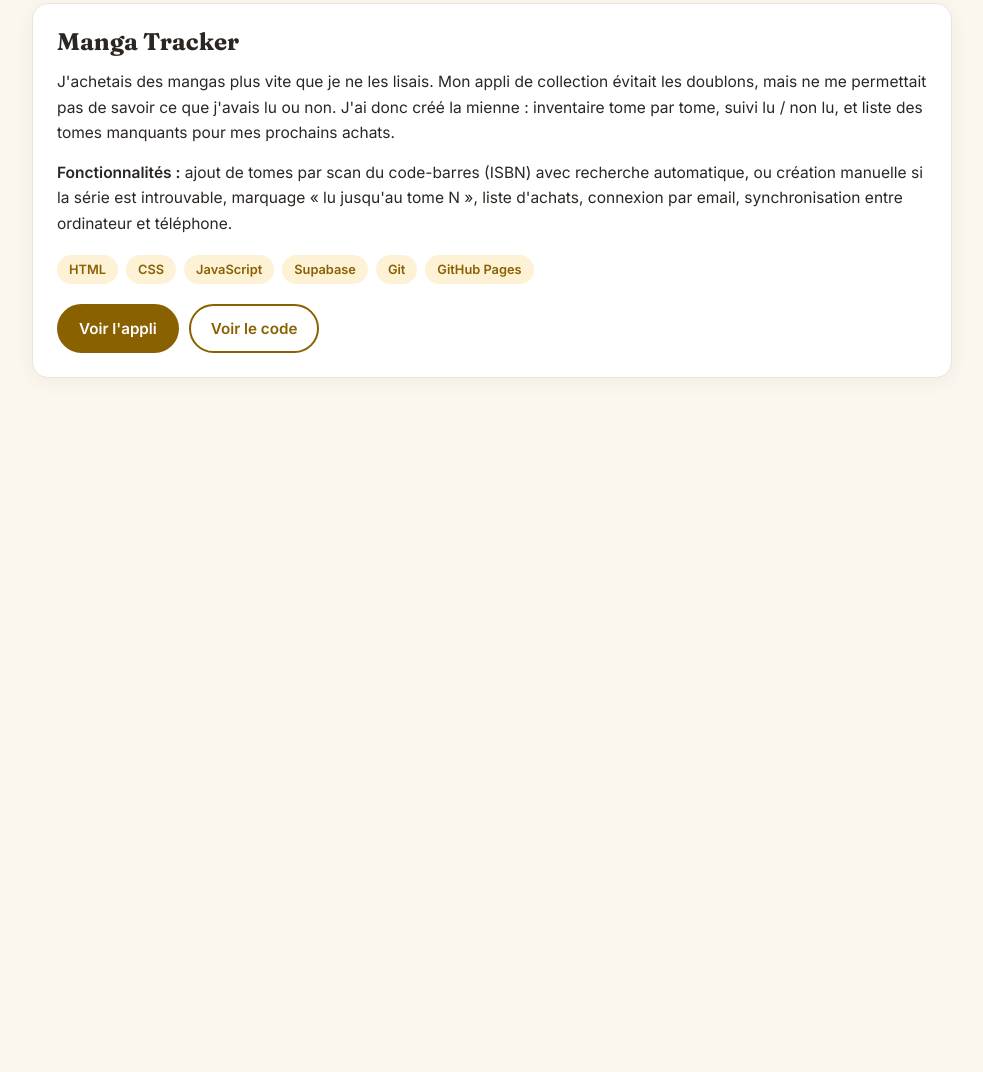
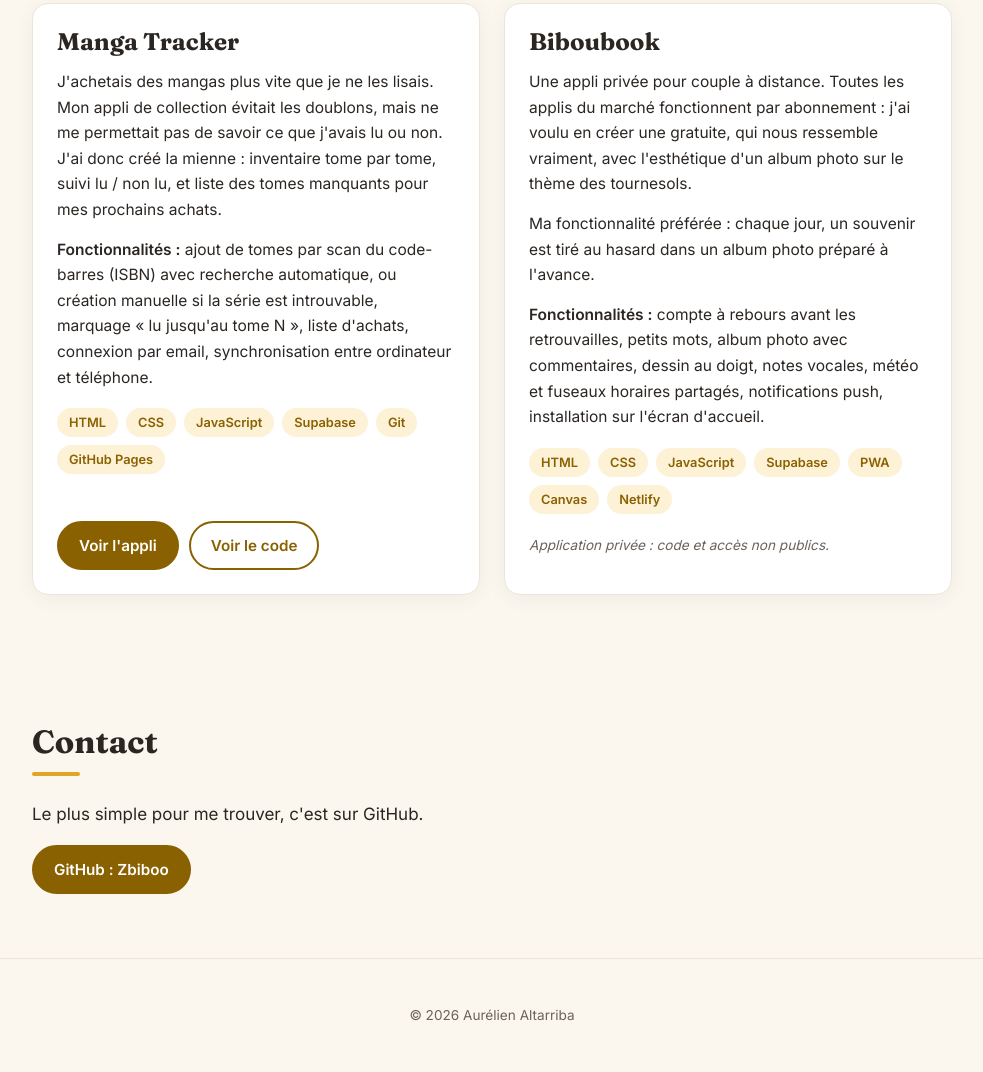
Before and after one commit to Zbiboo/zbiboo.github.io, a plain HTML site: page index.html in a window 1280 px wide. Shown: the part 1046-2118 px from the top of the page, without its empty margins (148-1131 px from the left). Before the commit the page ends 1488 px from the top, so only its background shows below. Drawn offline with Linux system fonts and the light colour scheme.

Commit message:
Add design: fonts, colors, project cards

```diff
--- a/index.html
+++ b/index.html
@@ -77,4 +77,48 @@
           </div>
         </article>
 
-        <article
+        <article class="card">
+          <div class="card-body">
+            <h3>Biboubook</h3>
+            <p>
+              Une appli privée pour couple à distance. Toutes les applis du marché
+              fonctionnent par abonnement : j'ai voulu en créer une gratuite, qui
+              nous ressemble vraiment, avec l'esthétique d'un album photo
+              sur le thème des tournesols.
+            </p>
+            <p>
+              Ma fonctionnalité préférée : chaque jour, un souvenir est tiré au hasard
+              dans un album photo préparé à l'avance.
+            </p>
+            <p><strong>Fonctionnalités :</strong> compte à rebours avant les retrouvailles,
+              petits mots, album photo avec commentaires, dessin au doigt,
+              notes vocales, météo et fuseaux horaires partagés,
+              notifications push, installation sur l'écran d'accueil.</p>
+            <ul class="tags">
+              <li>HTML</li>
+              <li>CSS</li>
+              <li>JavaScript</li>
+              <li>Supabase</li>
+              <li>PWA</li>
+              <li>Canvas</li>
+              <li>Netlify</li>
+            </ul>
+            <p class="private-note">Application privée : code et accès non publics.</p>
+          </div>
+        </article>
+
+      </div>
+    </section>
+
+    <section id="contact">
+      <h2>Contact</h2>
+      <p>Le plus simple pour me trouver, c'est sur GitHub.</p>
+      <a href="https://github.com/Zbiboo" class="button">GitHub : Zbiboo</a>
+    </section>
+  </main>
+
+  <footer>
+    <p>© 2026 Aurélien Altarriba</p>
+  </footer>
+</body>
+</html>
```
